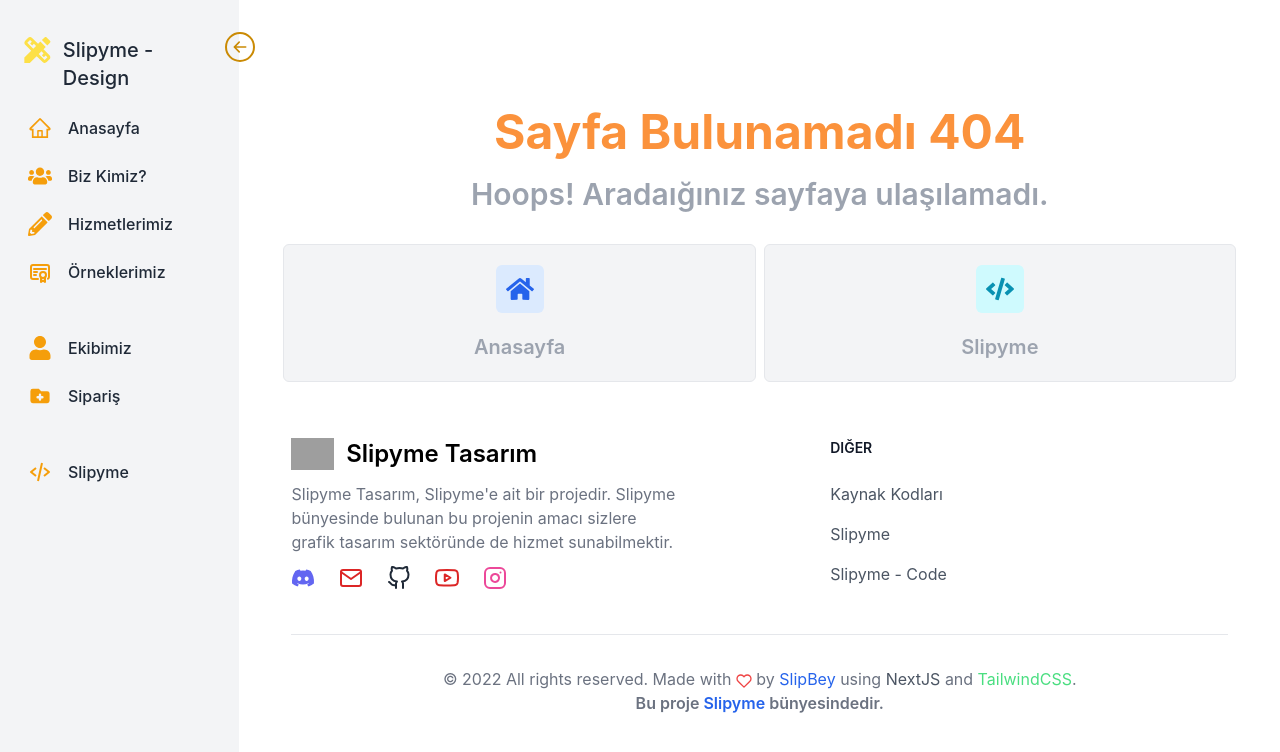
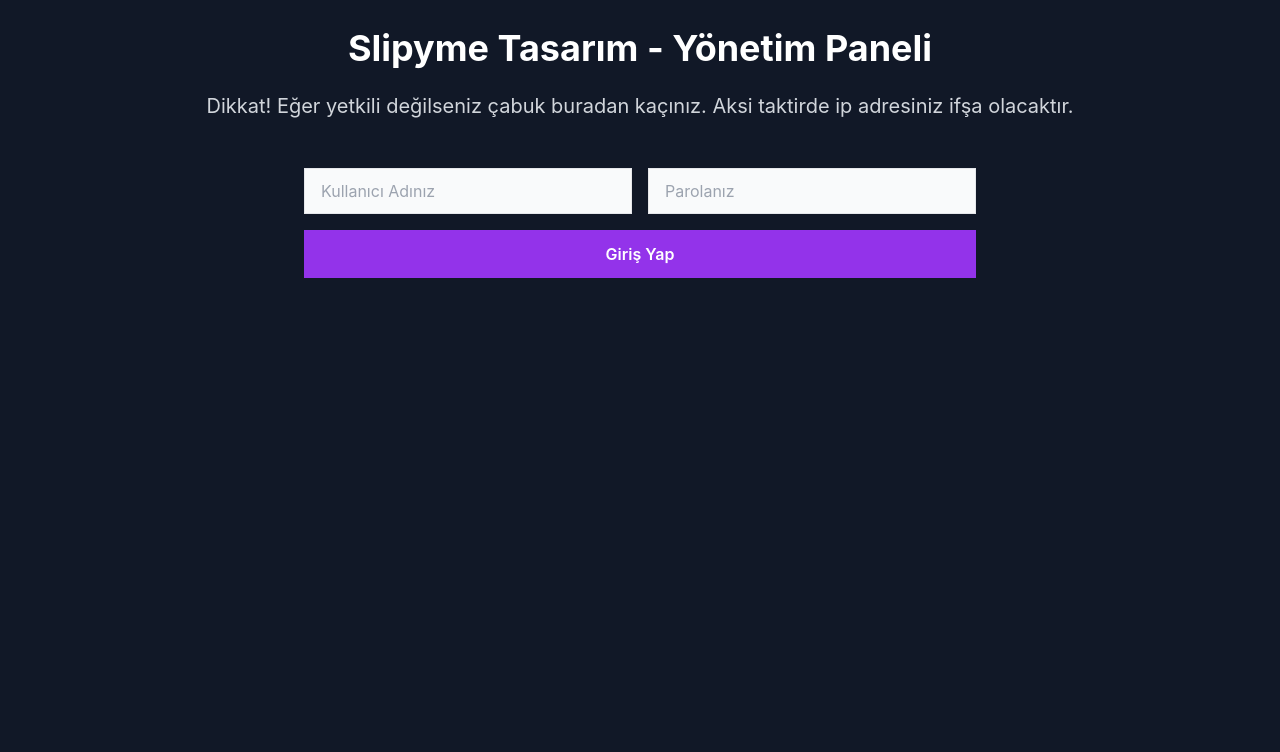
Before and after one commit to SlipBey/slipyme-design-webpage, a Next.js app: page /admin in a window 1280 px wide. Before the commit this address had no page. Shown: the top 752 px of the page. Built offline with nearby package versions, Linux system fonts and the light colour scheme; grey boxes are pictures that could not be loaded.

Commit message:
Add files via upload

```diff
--- /dev/null
+++ b/pages/admin.tsx
@@ -0,0 +1,114 @@
+import { NextPage } from "next";
+import { Hero, About, Pricing } from "@components/Order";
+import { Layout } from "@components/Layout";
+import { NextSeo } from "next-seo";
+import { Footer } from "@components/Layout/Footer";
+import { ChangeEvent, FormEvent, useState } from "react";
+import { toast } from "react-toastify";
+
+const AdminPage: NextPage = () => {
+
+    const [name, setName] = useState("");
+	const [password, setPassword] = useState("");
+    const [auth, setAuth] = useState(false);
+
+    const onPasswordChange = (e: ChangeEvent<HTMLInputElement>) => {
+		setPassword(e.target.value);
+	};
+
+	const onNameChange = (e: ChangeEvent<HTMLInputElement>) => {
+		setName(e.target.value);
+	};
+
+    const onSubmit = (e: FormEvent<HTMLFormElement>) => {
+		e.preventDefault();
+        if (!name || !password) return toast.error("Alanı lütfen boş bırakma.");
+		if(name == "Ahmet Eren" && password == "Ahmet.Eren.123" || name == "Macit" && password == "Macitler.Mobilya.004") {
+            setAuth(true);
+            toast.success("Başarıyla giriş yaptın.");
+        } else {
+            toast.error("Bilgiler yanlış!");
+        }
+	};
+
+    if(auth == true) {
+        return (
+            <div className="select-none bg-gray-900 min-h-screen">
+                <NextSeo
+                    title="Yönetim Paneli"
+                />
+                <div className="flex">
+                    <div className="p-7 w-full">
+                    <section className="container mx-autp text-center">
+                <div className="mx-auto">
+                    <h1 className="text-3xl font-bold text-white md:text-4xl">
+                        Slipyme Tasarım - Yönetim Paneli
+                    </h1>
+                    <p className="mt-6 text-xl text-gray-300">
+                        Hoşgeldin, <b>{name}</b>
+                    </p>
+                </div>
+                <div className="mx-auto mt-12 mb-12 w-full max-w-2xl">
+                    <div className="bg-red-200 border-t-4 border-l-4 border-red-600 text-500 p-2 w-full">Panel Yapım Aşamasındadır.</div>
+                </div>
+            </section>
+                    </div>
+                </div>
+            </div>
+        );
+        } else {
+	return (
+		<div className="select-none bg-gray-900 min-h-screen">
+			<NextSeo
+				title="Yetkili Girişi"
+			/>
+			<div className="flex">
+				<div className="p-7 w-full">
+                <section className="container mx-autp text-center">
+			<div className="mx-auto">
+				<h1 className="text-3xl font-bold text-white md:text-4xl">
+                Slipyme Tasarım - Yönetim Paneli
+				</h1>
+				<p className="mt-6 text-xl text-gray-300">
+					Dikkat! Eğer yetkili değilseniz çabuk buradan kaçınız. Aksi taktirde ip adresiniz ifşa olacaktır.
+				</p>
+			</div>
+            <div className="mx-auto mt-12 mb-12 w-full max-w-2xl">
+				<form onSubmit={onSubmit}>
+					<div className="-mx-2 mb-4 flex">
+						<div className="w-1/2 px-2">
+							<input
+								onChange={onNameChange}
+								className="round block w-full appearance-none border border-gray-200 bg-gray-50 py-3 px-4 leading-tight text-gray-700 focus:border-gray-500 focus:bg-white focus:outline-none"
+								type="text"
+								placeholder="Kullanıcı Adınız"
+							/>
+						</div>
+						<div className="w-1/2 px-2">
+							<input
+								onChange={onPasswordChange}
+								className="round block w-full appearance-none border border-gray-200 bg-gray-50 py-3 px-4 leading-tight text-gray-700 focus:border-gray-500 focus:bg-white focus:outline-none"
+								type="password"
+								placeholder="Parolanız"
+							/>
+						</div>
+					</div>
+					<div>
+						<button
+							aria-label="Submit"
+							className="round inline-block w-full bg-purple-600 py-4 px-8 font-semibold leading-none text-white hover:bg-purple-700"
+						>
+							Giriş Yap
+						</button>
+					</div>
+				</form>
+			</div>
+		</section>
+				</div>
+			</div>
+		</div>
+	);
+};
+}
+
+export default AdminPage;
```
